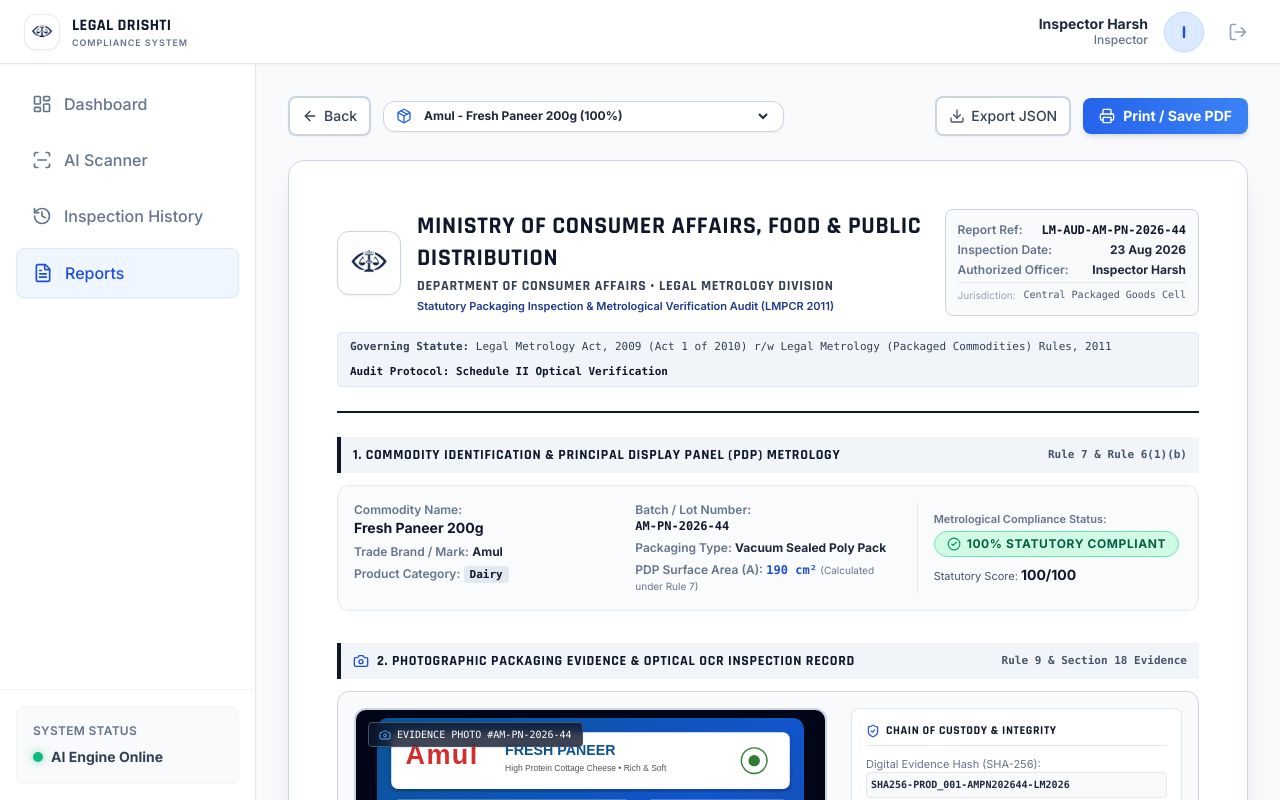
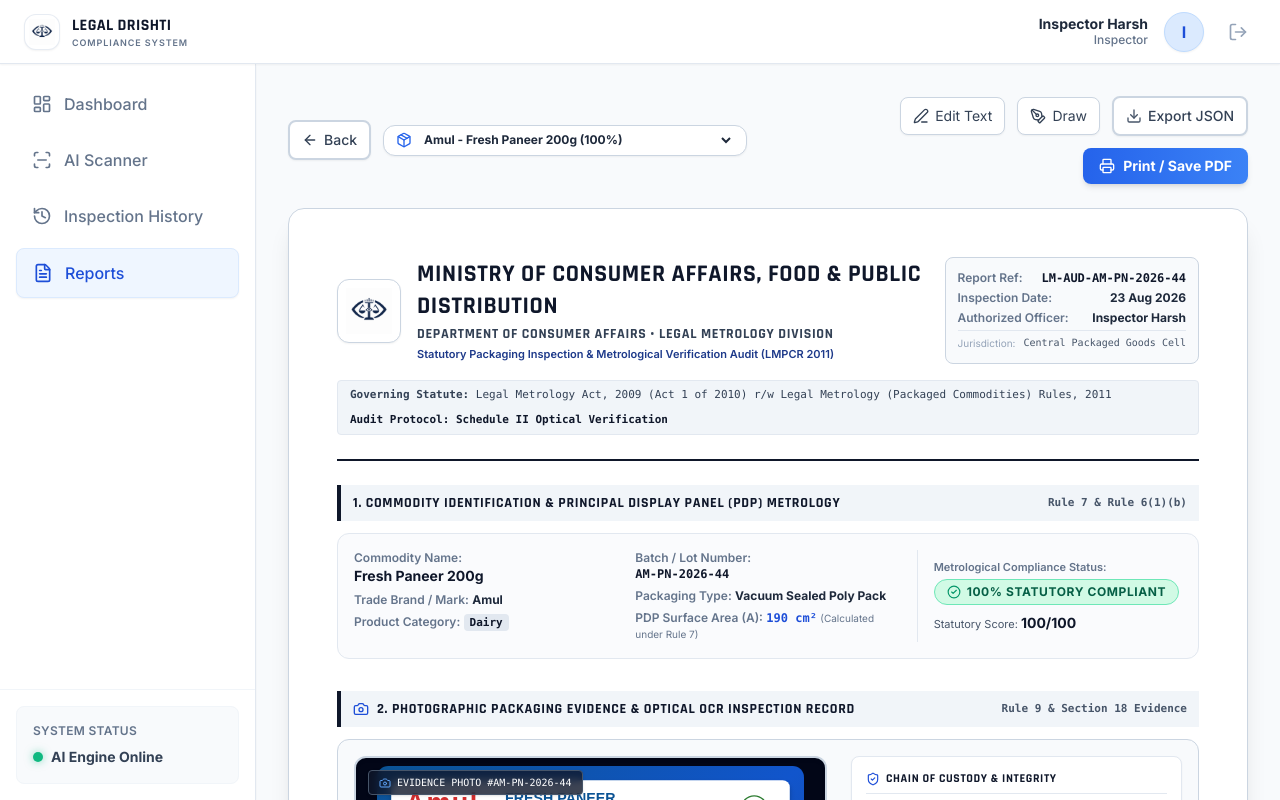
Before and after one commit to hrshvv/legal-drishti-ai, a React (Vite) app: page /report in a window 1280 px wide. Shown: the top 800 px of the page. Built offline with nearby package versions, Linux system fonts and the light colour scheme.

Commit message:
added new changes

```diff
--- a/src/pages/Report.jsx
+++ b/src/pages/Report.jsx
@@ -1,4 +1,4 @@
-import React, { useRef, useMemo } from 'react';
+import React, { useRef, useMemo, useState, useEffect } from 'react';
 import { useParams, useNavigate } from 'react-router-dom';
 import { mockProducts, generateCustomImageAnalysis } from '../data/mockData';
 import { useAuth } from '../context/AuthContext';
@@ -15,7 +15,10 @@
   Scale,
   FileText,
   Camera,
-  Package
+  Package,
+  Edit3,
+  PenTool,
+  Eraser
 } from 'lucide-react';
 import Logo from '../components/common/Logo';
 
@@ -25,6 +28,70 @@
   const { activeProduct, scanHistory } = useAppContext();
   const navigate = useNavigate();
   const reportRef = useRef();
+  const canvasRef = useRef(null);
+
+  const [isEditMode, setIsEditMode] = useState(false);
+  const [isDrawingMode, setIsDrawingMode] = useState(false);
+  const [isDrawing, setIsDrawing] = useState(false);
+
+  // Resize canvas to match report dimensions when drawing mode is toggled or window resizes
+  useEffect(() => {
+    const updateCanvasSize = () => {
+      if (reportRef.current && canvasRef.current) {
+        const { width, height } = reportRef.current.getBoundingClientRect();
+        canvasRef.current.width = width;
+        canvasRef.current.height = height;
+      }
+    };
+
+    if (isDrawingMode) {
+      updateCanvasSize();
+      window.addEventListener('resize', updateCanvasSize);
+    }
+    return () => window.removeEventListener('resize', updateCanvasSize);
+  }, [isDrawingMode]);
+
+  const startDrawing = (e) => {
+    if (!isDrawingMode || !canvasRef.current) return;
+    const canvas = canvasRef.current;
+    const ctx = canvas.getContext('2d');
+    const rect = canvas.getBoundingClientRect();
+    const x = e.clientX - rect.left;
+    const y = e.clientY - rect.top;
+
+    ctx.beginPath();
+    ctx.moveTo(x, y);
+    setIsDrawing(true);
+  };
+
+  const draw = (e) => {
+    if (!isDrawing || !isDrawingMode || !canvasRef.current) return;
+    const canvas = canvasRef.current;
+    const ctx = canvas.getContext('2d');
+    const rect = canvas.getBoundingClientRect();
+    const x = e.clientX - rect.left;
+    const y = e.clientY - rect.top;
+
+    ctx.lineWidth = 2;
+    ctx.lineCap = 'round';
+    ctx.strokeStyle = '#ef4444'; // Red pen
+    ctx.lineTo(x, y);
+    ctx.stroke();
+  };
+
+  const stopDrawing = () => {
+    if (!isDrawingMode || !canvasRef.current) return;
+    const ctx = canvasRef.current.getContext('2d');
+    ctx.closePath();
+    setIsDrawing(false);
+  };
+
+  const clearCanvas = () => {
+    if (canvasRef.current) {
+      const ctx = canvasRef.current.getContext('2d');
+      ctx.clearRect(0, 0, canvasRef.current.width, canvasRef.current.height);
+    }
+  };
 
   // Find product from activeProduct, scanHistory, mockProducts, or fallback
   const product = useMemo(() => {
@@ -230,11 +297,35 @@
 
         <div className="flex flex-wrap items-center gap-3 w-full sm:w-auto justify-end">
           <button
+            onClick={() => { setIsEditMode(!isEditMode); if(!isEditMode) setIsDrawingMode(false); }}
+            className={`py-2 px-3 text-sm shadow-sm flex items-center gap-1.5 rounded-lg border transition-colors ${isEditMode ? 'bg-primary-50 border-primary-300 text-primary-700' : 'bg-white hover:bg-slate-50 border-slate-300 text-slate-700'}`}
+          >
+            <Edit3 className="w-4 h-4" /> <span className="hidden sm:inline">{isEditMode ? 'Editing On' : 'Edit Text'}</span>
+          </button>
+
+          <button
+            onClick={() => { setIsDrawingMode(!isDrawingMode); if(!isDrawingMode) setIsEditMode(false); }}
+            className={`py-2 px-3 text-sm shadow-sm flex items-center gap-1.5 rounded-lg border transition-colors ${isDrawingMode ? 'bg-primary-50 border-primary-300 text-primary-700' : 'bg-white hover:bg-slate-50 border-slate-300 text-slate-700'}`}
+          >
+            <PenTool className="w-4 h-4" /> <span className="hidden sm:inline">{isDrawingMode ? 'Drawing On' : 'Draw'}</span>
+          </button>
+
+          {isDrawingMode && (
+            <button
+              onClick={clearCanvas}
+              className="py-2 px-3 text-sm bg-white hover:bg-slate-50 border border-slate-300 text-slate-700 shadow-sm flex items-center gap-1.5 rounded-lg"
+              title="Clear Drawing"
+            >
+              <Eraser className="w-4 h-4" /> <span className="hidden sm:inline">Clear</span>
+            </button>
+          )}
+
+          <button
             onClick={handleDownloadJSON}
             className="btn-outline py-2 px-3 text-sm bg-white hover:bg-slate-50 border-slate-300 text-slate-700 shadow-sm flex items-center gap-1.5"
             title="Download machine-readable JSON data"
           >
-            <Download className="w-4 h-4 text-slate-600" /> <span>Export JSON</span>
+            <Download className="w-4 h-4 text-slate-600" /> <span className="hidden sm:inline">Export JSON</span>
           </button>
 
           <button
@@ -250,7 +341,25 @@
       <div
         className="bg-white text-slate-900 p-6 sm:p-8 md:p-12 rounded-2xl shadow-xl relative border border-slate-300 print:p-0 print:border-none print:shadow-none font-sans"
         ref={reportRef}
+        style={{ userSelect: isDrawingMode ? 'none' : 'auto' }}
       >
+
+        {/* Drawing Canvas Overlay */}
+        <canvas
+          ref={canvasRef}
+          onPointerDown={startDrawing}
+          onPointerMove={draw}
+          onPointerUp={stopDrawing}
+          onPointerLeave={stopDrawing}
+          style={{
+            position: 'absolute',
+            top: 0,
+            left: 0,
+            zIndex: 50,
+            pointerEvents: isDrawingMode ? 'auto' : 'none',
+            touchAction: 'none'
+          }}
+        />
 
         {/* ========================================================================= */}
         {/* HEADER: GOVT. OF INDIA STATUTORY LETTERHEAD */}
@@ -317,15 +426,15 @@
 
           <div className="grid grid-cols-1 md:grid-cols-3 gap-4 text-xs bg-slate-50/70 p-4 rounded-xl border border-slate-200">
             <div className="space-y-1.5">
-              <p><span className="text-slate-500 font-semibold">Commodity Name:</span> <strong className="text-slate-900 text-sm block">{product?.name}</strong></p>
-              <p><span className="text-slate-500 font-semibold">Trade Brand / Mark:</span> <strong className="text-slate-800">{product?.brand}</strong></p>
-              <p><span className="text-slate-500 font-semibold">Product Category:</span> <span className="bg-slate-200 px-1.5 py-0.5 rounded font-mono text-[11px] font-bold">{product?.category}</span></p>
+              <p><span className="text-slate-500 font-semibold">Commodity Name:</span> <strong className="text-slate-900 text-sm block" contentEditable={isEditMode} suppressContentEditableWarning>{product?.name}</strong></p>
+              <p><span className="text-slate-500 font-semibold">Trade Brand / Mark:</span> <strong className="text-slate-800" contentEditable={isEditMode} suppressContentEditableWarning>{product?.brand}</strong></p>
+              <p><span className="text-slate-500 font-semibold">Product Category:</span> <span className="bg-slate-200 px-1.5 py-0.5 rounded font-mono text-[11px] font-bold" contentEditable={isEditMode} suppressContentEditableWarning>{product?.category}</span></p>
             </div>
 
             <div className="space-y-1.5">
-              <p><span className="text-slate-500 font-semibold">Batch / Lot Number:</span> <strong className="font-mono text-slate-900 block">{product?.batchNo}</strong></p>
-              <p><span className="text-slate-500 font-semibold">Packaging Type:</span> <strong className="text-slate-800">{product?.packageType || 'Flexible Multi-Layer Pouch'}</strong></p>
-              <p><span className="text-slate-500 font-semibold">PDP Surface Area (A):</span> <strong className="font-mono text-primary-700 font-bold">{product?.pdpAreaCm2 || 220} cm²</strong> <span className="text-[10px] text-slate-500">(Calculated under Rule 7)</span></p>
+              <p><span className="text-slate-500 font-semibold">Batch / Lot Number:</span> <strong className="font-mono text-slate-900 block" contentEditable={isEditMode} suppressContentEditableWarning>{product?.batchNo}</strong></p>
+              <p><span className="text-slate-500 font-semibold">Packaging Type:</span> <strong className="text-slate-800" contentEditable={isEditMode} suppressContentEditableWarning>{product?.packageType || 'Flexible Multi-Layer Pouch'}</strong></p>
+              <p><span className="text-slate-500 font-semibold">PDP Surface Area (A):</span> <strong className="font-mono text-primary-700 font-bold" contentEditable={isEditMode} suppressContentEditableWarning>{product?.pdpAreaCm2 || 220} cm²</strong> <span className="text-[10px] text-slate-500">(Calculated under Rule 7)</span></p>
             </div>
 
             <div className="space-y-2 border-t md:border-t-0 md:border-l border-slate-200 md:pl-4 flex flex-col justify-center">
@@ -505,7 +614,7 @@
                       <strong className="text-slate-900 block">{item.label}</strong>
                       <span className="text-[10px] font-mono text-primary-700 font-bold">{item.rule} ({item.actRef})</span>
                     </td>
-                    <td className="border border-slate-300 p-2.5 align-top font-mono text-slate-800">
+                    <td className="border border-slate-300 p-2.5 align-top font-mono text-slate-800" contentEditable={isEditMode} suppressContentEditableWarning>
                       {item.value === 'NOT DECLARED' ? (
                         <span className="text-red-600 font-bold bg-red-50 px-1.5 py-0.5 rounded border border-red-200 inline-block">
                           ❌ MISSING / NOT DECLARED
@@ -619,7 +728,7 @@
                     </span>
                   </div>
 
-                  <p className="text-slate-800 font-medium leading-relaxed">{v.description}</p>
+                  <p className="text-slate-800 font-medium leading-relaxed" contentEditable={isEditMode} suppressContentEditableWarning>{v.description}</p>
 
                   <div className="border-t border-red-200 pt-2 mt-1 text-[11px] text-red-900 flex flex-wrap justify-between gap-2">
                     <span><strong>Penal Provision:</strong> Section 36(1) penalty liability up to ₹25,000 for initial non-compliance.</span>
@@ -655,7 +764,7 @@
               <div className={`p-3.5 border-2 rounded-xl text-center ${
                 product?.status === 'compliant' ? 'border-emerald-600 bg-emerald-50 text-emerald-900' :
                 product?.status === 'partial' ? 'border-amber-600 bg-amber-50 text-amber-900' : 'border-red-600 bg-red-50 text-red-900'
-              }`}>
+              }`} contentEditable={isEditMode} suppressContentEditableWarning>
                 <p className="text-sm font-black uppercase tracking-widest">
                   {product?.status === 'compliant' ? '✔ UNCONDITIONAL CLEARANCE / CERTIFIED' :
                    product?.status === 'partial' ? '⚠ 15-DAY RECTIFICATION NOTICE ISSUED' : '❌ SHOW CAUSE NOTICE UNDER SECTION 18(1)'}
```
